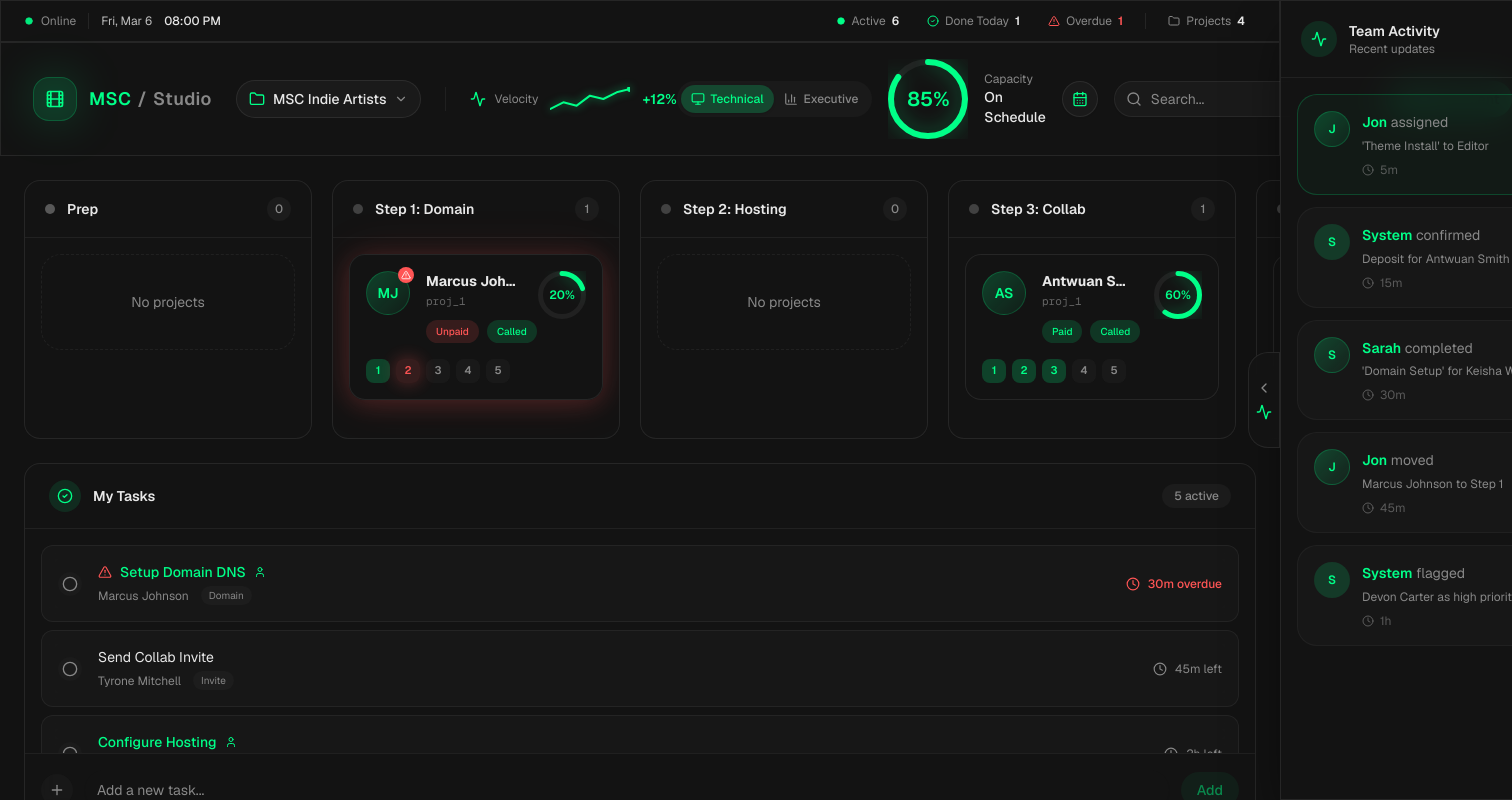
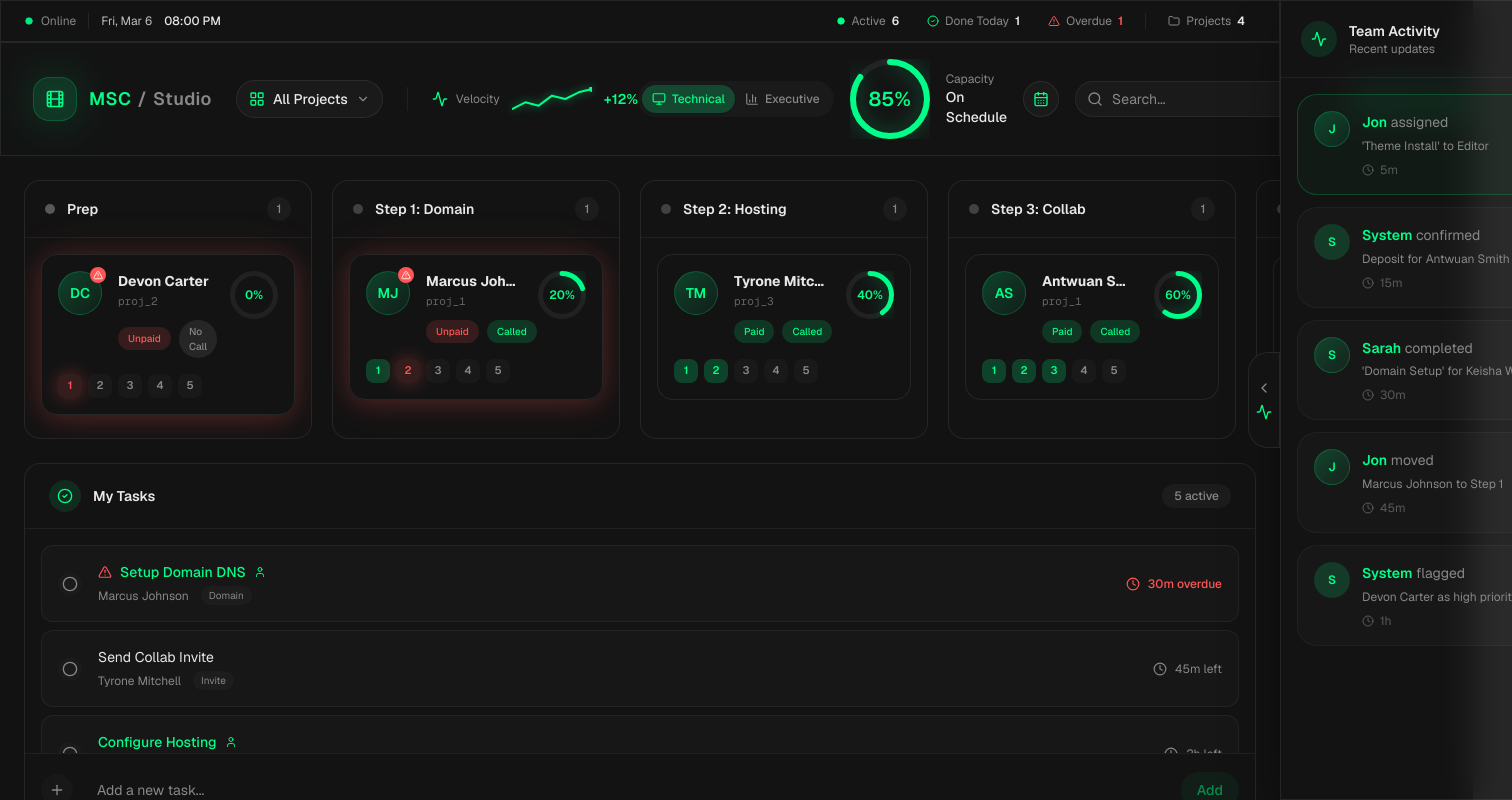
Before and after one commit to jonbeatz/v0-msc-crm-dashboard-design, a Next.js app: page / in a window 1280 px wide. Shown: the top 800 px of the page, 1512 px wide, since content can reach past the window. Built offline with nearby package versions, Linux system fonts and the light colour scheme.

Commit message:
feat: add "All Projects" option to dropdown
Update filtering logic to show all clients and start with "All Projects" by default

Co-authored-by: JonBeatz <32208102+jonbeatz@users.noreply.github.com>

```diff
--- a/app/page.tsx
+++ b/app/page.tsx
@@ -25,13 +25,13 @@ export default function CRMDashboard() {
   const [recentlyUpdatedId, setRecentlyUpdatedId] = useState<string | undefined>(undefined)
   const [stepFilter, setStepFilter] = useState<{ clientId: string; stepIndex: number } | null>(null)
   const [calendarOpen, setCalendarOpen] = useState(false)
-  const [selectedProjectId, setSelectedProjectId] = useState(mockProjects[0]?.id || '')
+  const [selectedProjectId, setSelectedProjectId] = useState('all')
 
   const filteredClients = useMemo(() => {
     let filtered = clients
 
-    // Filter by selected project
-    if (selectedProjectId) {
+    // Filter by selected project (skip if 'all' is selected)
+    if (selectedProjectId && selectedProjectId !== 'all') {
       filtered = filtered.filter(client => client.projectId === selectedProjectId)
     }
 
--- a/components/crm/header.tsx
+++ b/components/crm/header.tsx
@@ -1,6 +1,6 @@
 'use client'
 
-import { Search, Plus, Film, Activity, Monitor, BarChart3, CalendarDays, ChevronDown, Folder, Archive, Check } from 'lucide-react'
+import { Search, Plus, Film, Activity, Monitor, BarChart3, CalendarDays, ChevronDown, Folder, Archive, Check, LayoutGrid } from 'lucide-react'
 import { Button } from '@/components/ui/button'
 import { Input } from '@/components/ui/input'
 import {
@@ -37,6 +37,8 @@ export function Header({ searchQuery, onSearchChange, onQuickAdd, viewMode, onVi
   const selectedProject = projects.find(p => p.id === selectedProjectId)
   const activeProjects = projects.filter(p => p.status === 'active')
   const archivedProjects = projects.filter(p => p.status === 'archived')
+  const totalClients = projects.reduce((sum, p) => sum + p.clientCount, 0)
+  const isAllProjects = selectedProjectId === 'all'
 
   return (
     <header className="flex items-center justify-between glass-card border-b border-white/[0.06] px-4 md:px-6 lg:px-8 py-4">
@@ -63,14 +65,36 @@ export function Header({ searchQuery, onSearchChange, onQuickAdd, viewMode, onVi
               type="button"
               className="flex items-center gap-2 rounded-xl px-3 py-2 bg-white/[0.03] border border-white/[0.08] hover:bg-white/[0.06] hover:border-primary/30 transition-all"
             >
-              <Folder className="h-4 w-4 text-primary flex-shrink-0" />
+              {isAllProjects ? (
+                <LayoutGrid className="h-4 w-4 text-primary flex-shrink-0" />
+              ) : (
+                <Folder className="h-4 w-4 text-primary flex-shrink-0" />
+              )}
               <span className="text-sm font-medium text-foreground truncate max-w-[120px] lg:max-w-[160px]">
-                {selectedProject?.name || 'Select Project'}
+                {isAllProjects ? 'All Projects' : selectedProject?.name || 'Select Project'}
               </span>
               <ChevronDown className="h-3.5 w-3.5 text-muted-foreground flex-shrink-0" />
             </button>
           </DropdownMenuTrigger>
           <DropdownMenuContent align="start" className="w-64 rounded-xl bg-background/95 backdrop-blur-xl border-white/[0.08]">
+            {/* All Projects Option */}
+            <DropdownMenuItem
+              onClick={() => onProjectChange('all')}
+              className="flex items-center justify-between rounded-lg cursor-pointer"
+            >
+              <div className="flex items-center gap-3">
+                <LayoutGrid className="h-4 w-4 text-primary" />
+                <div>
+                  <p className="text-sm font-medium">All Projects</p>
+                  <p className="text-[10px] text-muted-foreground">{totalClients} total clients</p>
+                </div>
+              </div>
+              {isAllProjects && (
+                <Check className="h-4 w-4 text-primary" />
+              )}
+            </DropdownMenuItem>
+
+            <DropdownMenuSeparator className="bg-white/[0.06]" />
             <DropdownMenuLabel className="text-xs text-muted-foreground">Active Projects</DropdownMenuLabel>
             {activeProjects.map((project) => (
               <DropdownMenuItem
```
